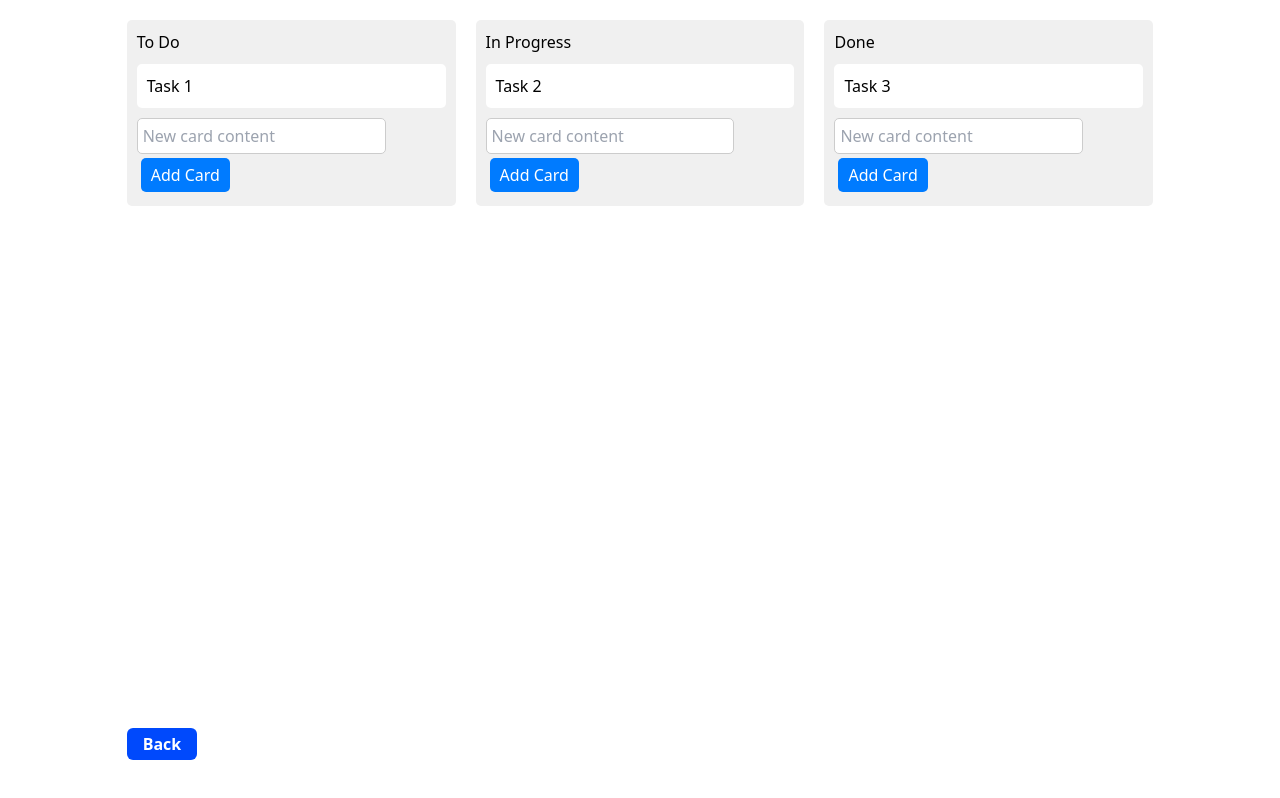
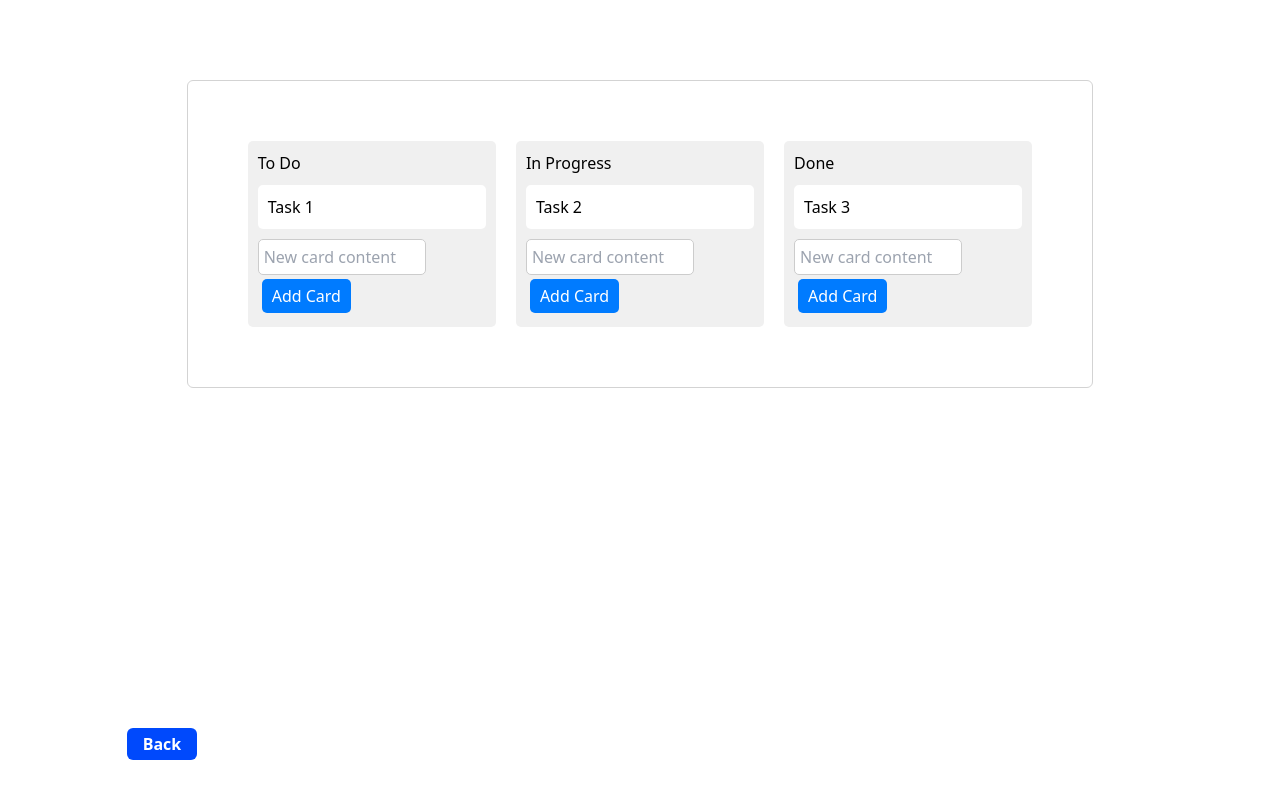
Before and after one commit to shaghayegh-dmmd/Terello, a React (Vite) app in the folder Frontend/: page /Board in a window 1280 px wide. Built offline with nearby package versions, Linux system fonts and the light colour scheme.

Commit message:
add style board

```diff
--- a/Frontend/src/pages/BoardPage.jsx
+++ b/Frontend/src/pages/BoardPage.jsx
@@ -31,8 +31,10 @@ const Boards = () => {
     };
     return (
         <>
-            <div className="flex justify-center items-center w-full h-screen">
+            <div className="flex justify-center items-center w-full h-screen ">
                 <div className="flex flex-col justify-start items-center w-5/6 h-screen relative">
+
+                    <div className=" p-10 border border-silver m-20 overflow-y-scroll rounded-md">
                         <DndProvider backend={HTML5Backend}>
                             <div className="board">
                                 {columns.map(column => (
@@ -46,6 +48,7 @@ const Boards = () => {
                                 ))}
                             </div>
                         </DndProvider>
+                    </div>
                     <div className='flex justify-start w-full absolute bottom-10'>
                         <Link to="/dashboard">
                             <button className='bg-primary text-white font-bold px-4 py-1 rounded-md mx-5 '>
```
Lines whose indentation alone changed are shown as unchanged.
